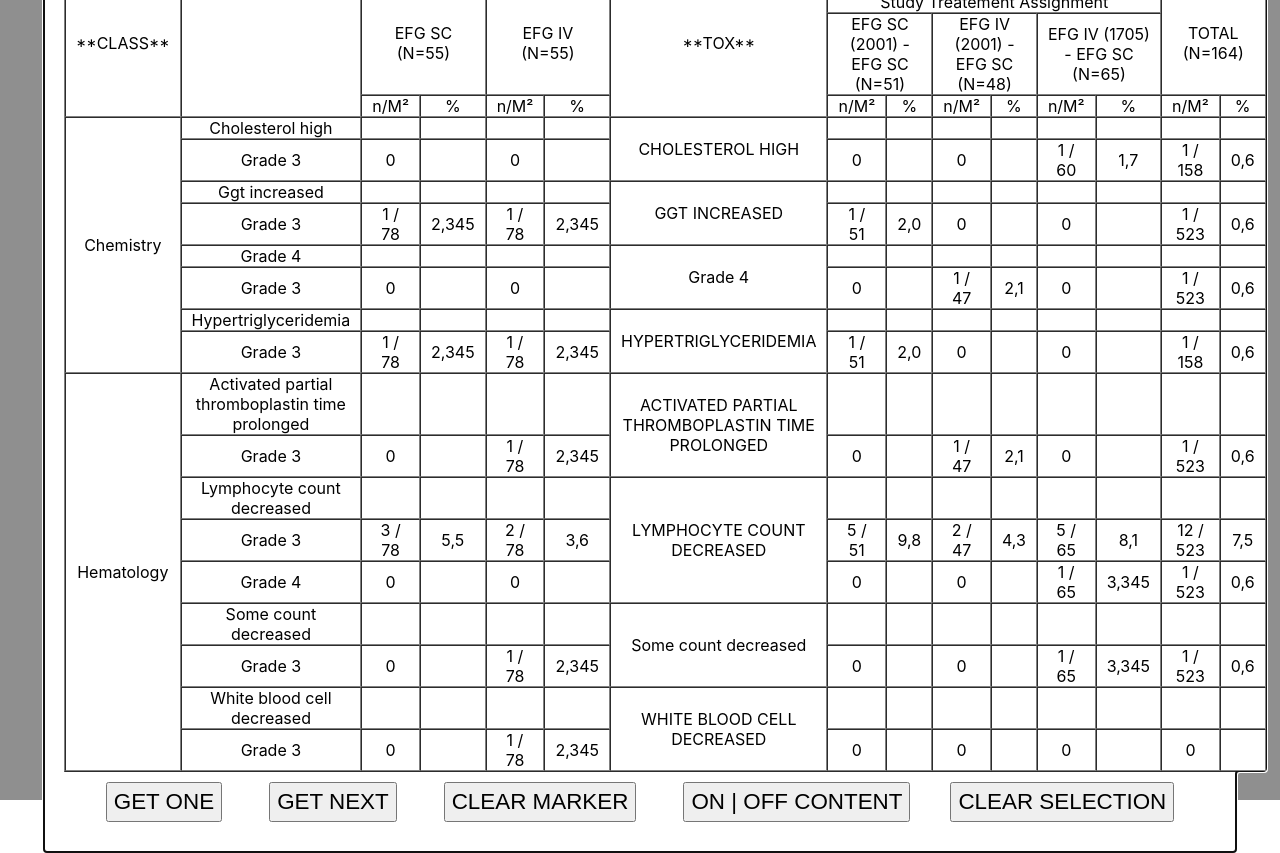
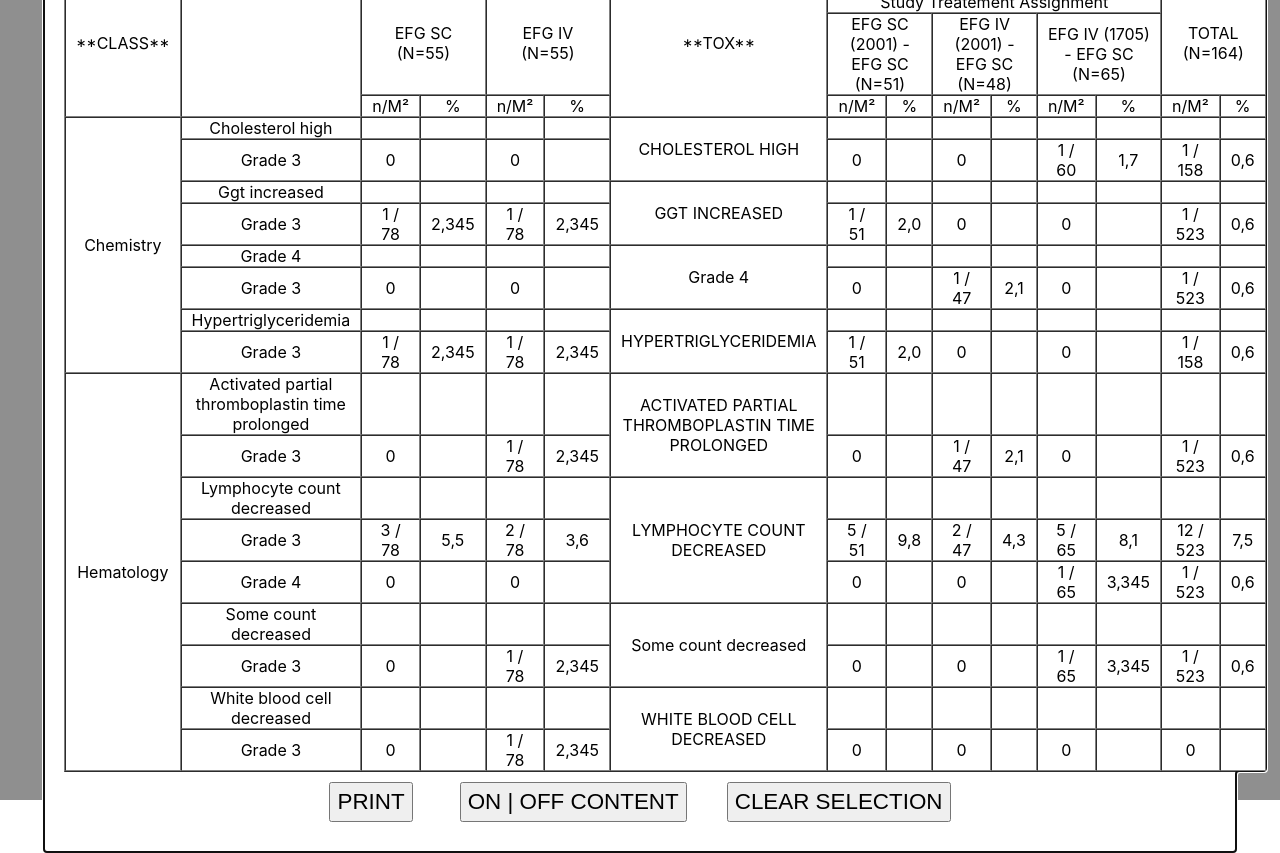
Before and after one commit to SkunovDen/demo-table, a React (Create React App) app: page / in a window 1280 px wide. Built offline with nearby package versions, Linux system fonts and the light colour scheme.

Commit message:
markers add to cliked cell(s) implemented / v_1.1

```diff
--- a/src/App.js
+++ b/src/App.js
@@ -11,24 +11,35 @@ function App() {
 //** markers state
   const [selected, setSelected] = useState([])
 
+
+
   const getFirst = (cell) => {
+    const clickedCol = cell.dataset.col
+    const clickedRow = cell.dataset.row
 
-    console.log('GET FIRST')
+    const clickedCell = { col : clickedCol, row : clickedRow}
+
+    // console.log('GET FIRST: ', )
     setSelected ( prev => {
-      return [cell]
+      return [clickedCell]
     })
 
     return 1
   }
 
   const getNext = (cell) => {
-    console.log('GET NEXT')
+    // console.log('GET NEXT')
 
     const l = selected.length + 1
 
+    const clickedCol = cell.dataset.col
+    const clickedRow = cell.dataset.row
+
+    const clickedCell = { col : clickedCol, row : clickedRow}
+
     setSelected( (prev) => {
       let updated = Array.from (prev)
-      updated.push ( cell )
+      updated.push ( clickedCell )
 
       return updated
     })
@@ -38,11 +49,11 @@ function App() {
 
   const print = () => {
     console.log(' ')
-    console.log(selected.join('-'))
+    console.log(selected)
   }
 
   const clear = () => {
-    console.log('CLEAR')
+    // console.log('CLEAR')
     setSelected ( prev => {
       return []
     })
--- a/src/components/tableWithModel/TableWithModel.jsx
+++ b/src/components/tableWithModel/TableWithModel.jsx
@@ -85,6 +85,7 @@ const headerRowsCount = 4
 
     const keyReleaseHandler = (e) => {
         console.log('KEY RELEASE: ',e.key, '  is ctrlKey? ', e.ctrlKey)
+        // !!! e.ctrlKey NOT WORKED ON RELEASE KEY
         if (( e.key==='Control' ) || (window.navigator.platform.startsWith("Mac") && e.metaKey)){
             console.log('CTRL RELEASE')
             setIsCtrlDown( (prev) => { return false })
@@ -104,16 +105,14 @@ const headerRowsCount = 4
         const colsCount = tableModel[0].length
         const rowsCount = tableModel.length
 
-        console.log(' Clear markers: ', colsCount, ' -- ', rowsCount)
+        // clear markers:  colsCount , rowsCount
 
         for(let r = 0; r < rowsCount; r++) {
             for(let c = 0; c < colsCount; c++) {
-                // console.log(' Clear: ', c, ' -- ', r)
+                // clear cell (c, r) marker
                 tableModel[r][c].selectMarker = ''
             }
         }
-
-        // props.clearSelection()
     }
 
     const clearSelection = () => {
@@ -204,7 +203,7 @@ const headerRowsCount = 4
         const targetCol = target.dataset.col
         const targetRow = target.dataset.row
 
-        console.log('Add marker to: ', target, ' marker NUM : ', marker)
+        // console.log('Add marker to: ', target, ' marker NUM : ', marker)
 
         tableModel[targetRow][targetCol].selectMarker = `${marker}`
     }
@@ -253,10 +252,10 @@ const headerRowsCount = 4
     const tableClickListener = ({ target }) => {
 
         if ( !isCtrlDown ){
-            console.log('Ctrl NOT DOWN')
+            // console.log('Ctrl NOT DOWN')
             select(target)
         } else {
-            console.log('Ctrl DOWN')
+            // console.log('Ctrl DOWN')
             addToSelected(target)
         }
     }
@@ -403,21 +402,21 @@ const headerRowsCount = 4
         t_container.style.color = t_container.style.color === 'white' ? 'black' : 'white'
     }
 
-    const test1 = () => {
-        const getMarkerNumber = props.getMarkerNumber()
+    // const test1 = () => {
+    //     const getMarkerNumber = props.getMarkerNumber()
 
-        console.log('getMarkerNumber ',  getMarkerNumber)
-    }
+    //     console.log('getMarkerNumber ',  getMarkerNumber)
+    // }
 
-    const test2 = () => {
-        props.addSelection('temp')
+    // const test2 = () => {
+    //     props.addSelection('temp')
 
 
-    }
+    // }
 
-    const test3 = () => {
-        const getMarkerNumber = props.clearSelection()
-    }
+    // const test3 = () => {
+    //     const getMarkerNumber = props.clearSelection()
+    // }
 
 
 
@@ -438,9 +437,9 @@ const headerRowsCount = 4
 
             <TableElement tableModel={tableModel} />
 
-            <button onClick={()=>test1()} style={{marginRight: '27px'}}>GET ONE</button>
-            <button onClick={()=>test2()} style={{marginRight: '27px'}}>GET NEXT</button>
-            <button onClick={()=>test3()} style={{marginRight: '27px'}}>CLEAR MARKER</button>
+            {/* <button onClick={()=>test1()} style={{marginRight: '27px'}}>GET ONE</button>
+            <button onClick={()=>test2()} style={{marginRight: '27px'}}>GET NEXT</button> */}
+            <button onClick={()=>props.print()} style={{marginRight: '27px'}}>PRINT</button>
 
             <button onClick={()=>tableContentHide()}>ON | OFF CONTENT</button>
             <button onClick={()=>clearSelection()}>CLEAR SELECTION</button>
```
